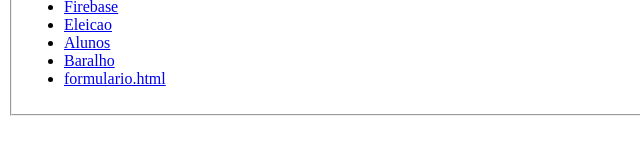
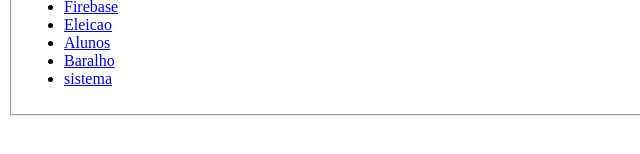
Before and after one commit to kennedycavalheiro-lab/front-end, a plain HTML site: page index.html in a window 1280 px wide. Shown: the part 140-294 px from the top of the page, 0-640 px from the left. Drawn offline with Linux system fonts and the light colour scheme.

Commit message:
Update index.html

```diff
--- a/index.html
+++ b/index.html
@@ -18,7 +18,7 @@
             <li><a href="eleicao/urna.html">Eleicao</a></li>
             <li><a href="alunos.html">Alunos</a></li>
             <li><a href="baralho/baralho.html">Baralho</a></li>
-            <li><a href="formulario/formulario.html">formulario.html</a></li>
+            <li><a href="sistema/formulario1.html">sistema</a></li>
         </ul>
     </fieldset>
 </body>
```
